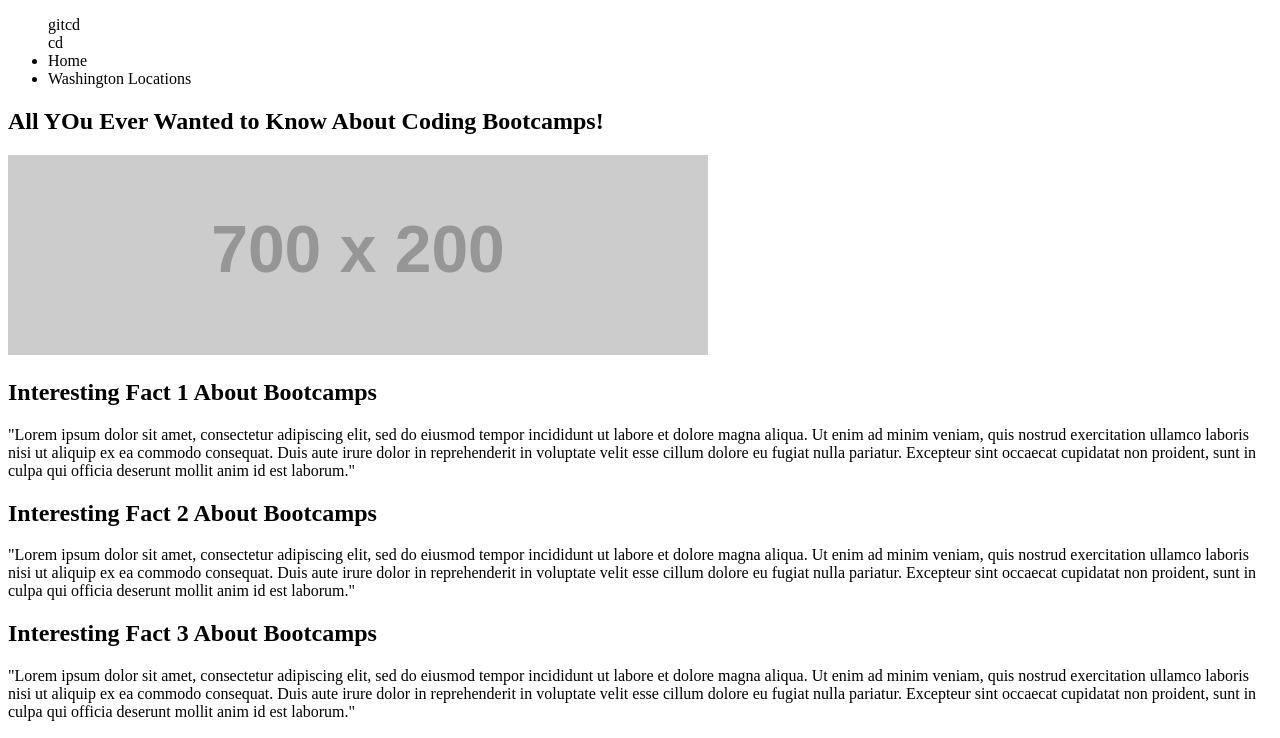
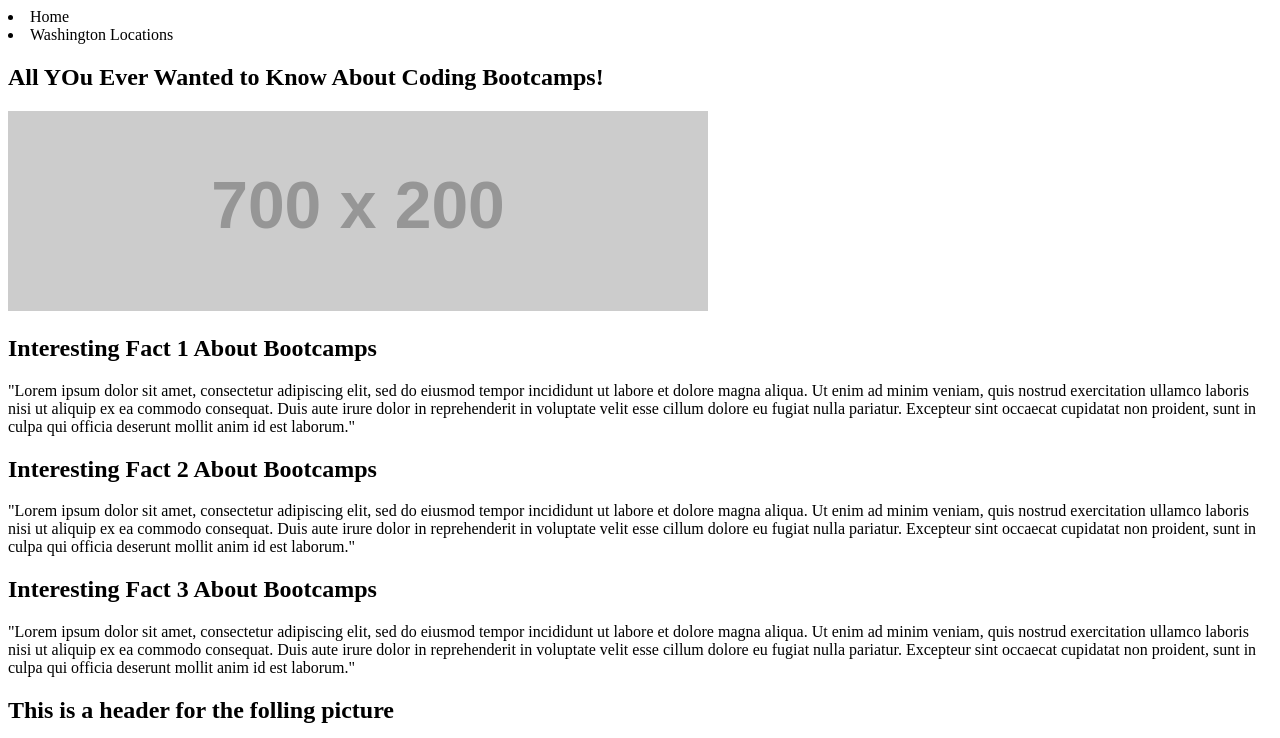
Before and after one commit to GitOutside/coding-bootcamps, a plain HTML site: page index.html in a window 1280 px wide. Shown: the top 738 px of the page. Drawn offline with Linux system fonts and the light colour scheme; placeholder pictures from the web are drawn by us.

Commit message:
cleaned up a bit

```diff
--- a/index.html
+++ b/index.html
@@ -7,7 +7,6 @@
     <body>
         <header>
             <nav>
-                <ul>gitcd <div class="">cd <div class=""></div></div>
                     <li>Home</li>
                     <li>Washington Locations</li>
                 </ul>
```
